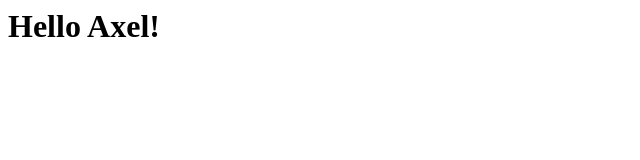
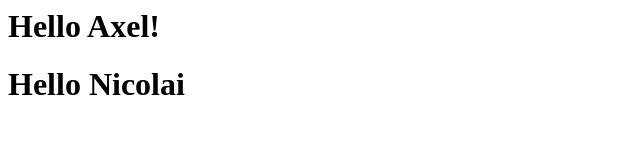
Before and after one commit to AxelHan/indtroductions-2, a plain HTML site: page index.html in a window 1280 px wide. Shown: the whole page, without its empty margins (0-640 px from the left). Drawn offline with Linux system fonts and the light colour scheme.

Commit message:
Added hi back

```diff
--- a/index.html
+++ b/index.html
@@ -1 +1,2 @@
 <h1>Hello Axel!</h1>
+<h1>Hello Nicolai</h1>
```
